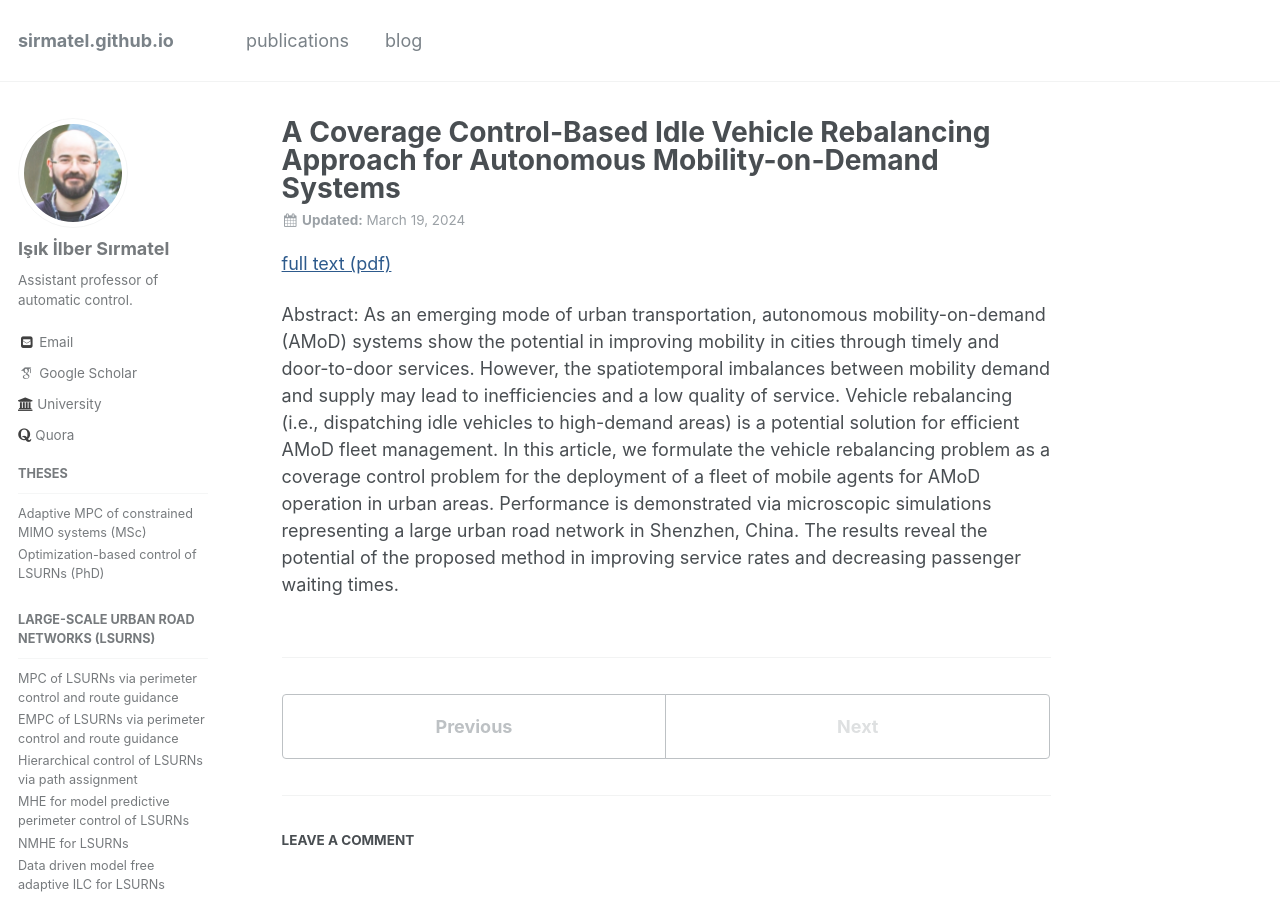
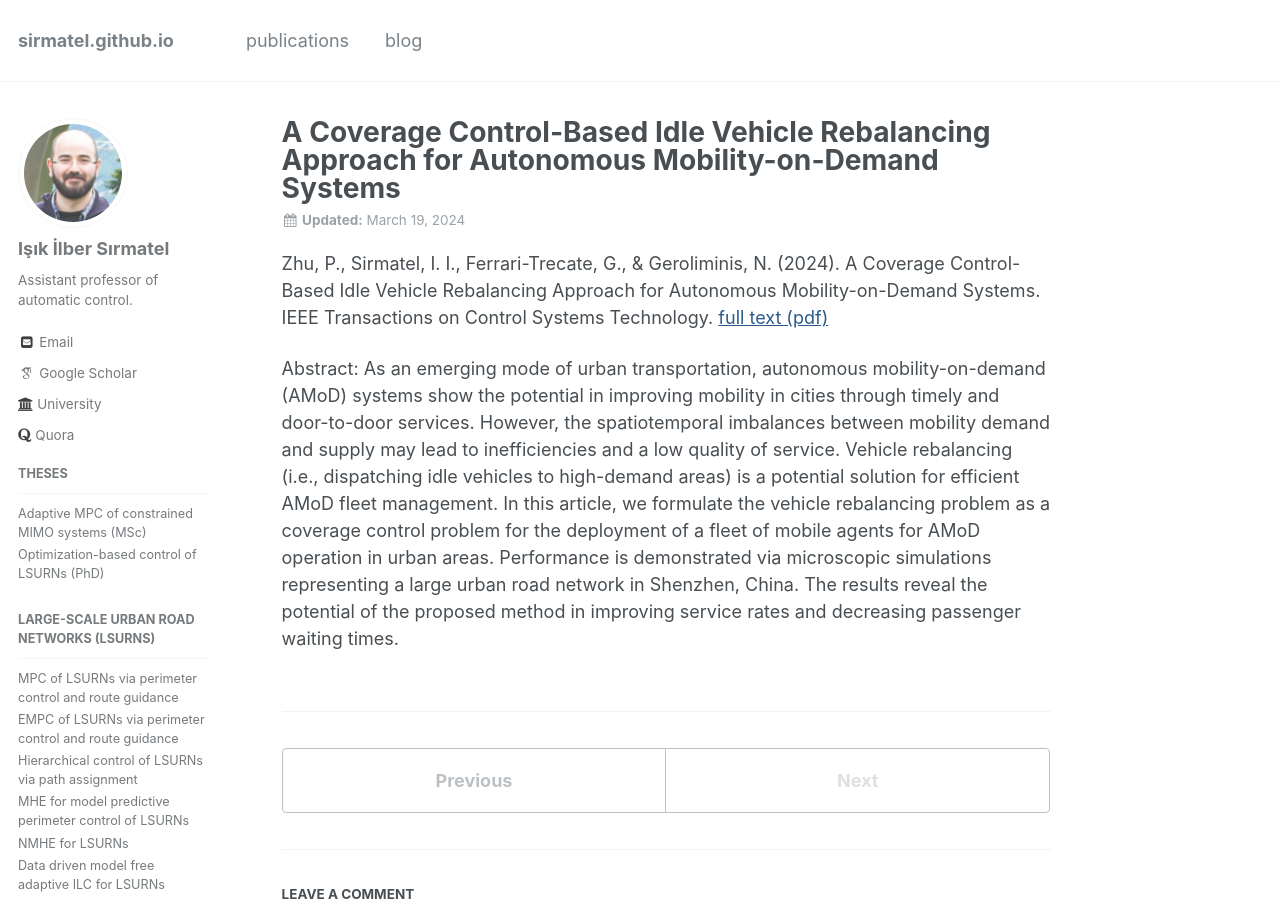
Before and after one commit to sirmatel/sirmatel.github.io, a Jekyll site: the page built from _posts/publications/2024-03-19-zhu2024.md, in a window 1280 px wide and 900 px high. Built offline with Jekyll 4.4.1, drawn with Linux system fonts in a browser that asks for light colours; some web fonts are replaced; comment, search, counter and statistics services are not loaded.

Commit message:
Update 2024-03-19-zhu2024.md

```diff
--- a/_posts/publications/2024-03-19-zhu2024.md
+++ b/_posts/publications/2024-03-19-zhu2024.md
@@ -14,6 +14,7 @@ header:
 sidebar:
   nav: "publications"
 ---
-<a href="https://sirmatel.github.io/assets/files/zhu2024coverage.pdf" style="color: #2d5a8c; text-decoration:underline">full text (pdf)</a>
+
+Zhu, P., Sirmatel, I. I., Ferrari-Trecate, G., & Geroliminis, N. (2024). A Coverage Control-Based Idle Vehicle Rebalancing Approach for Autonomous Mobility-on-Demand Systems. IEEE Transactions on Control Systems Technology. <a href="https://sirmatel.github.io/assets/files/zhu2024coverage.pdf" style="color: #2d5a8c; text-decoration:underline">full text (pdf)</a>
 
 Abstract: As an emerging mode of urban transportation, autonomous mobility-on-demand (AMoD) systems show the potential in improving mobility in cities through timely and door-to-door services. However, the spatiotemporal imbalances between mobility demand and supply may lead to inefficiencies and a low quality of service. Vehicle rebalancing (i.e., dispatching idle vehicles to high-demand areas) is a potential solution for efficient AMoD fleet management. In this article, we formulate the vehicle rebalancing problem as a coverage control problem for the deployment of a fleet of mobile agents for AMoD operation in urban areas. Performance is demonstrated via microscopic simulations representing a large urban road network in Shenzhen, China. The results reveal the potential of the proposed method in improving service rates and decreasing passenger waiting times.
```
